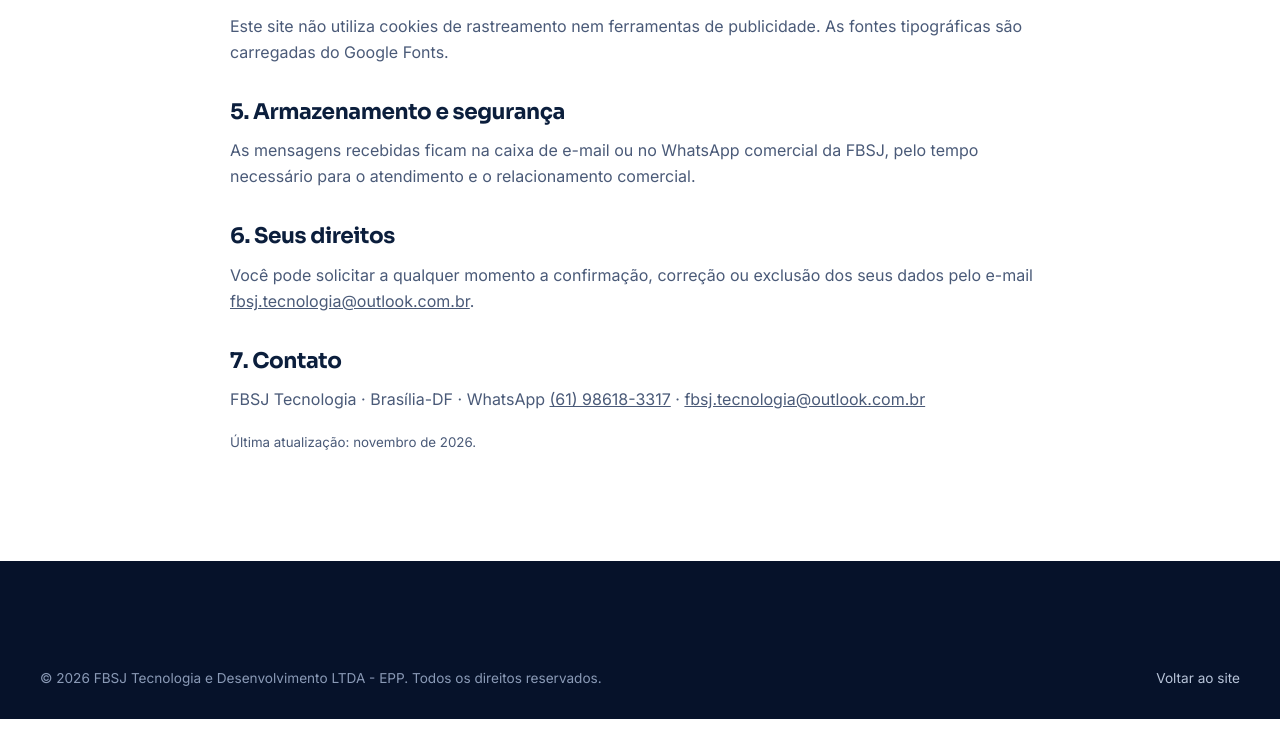
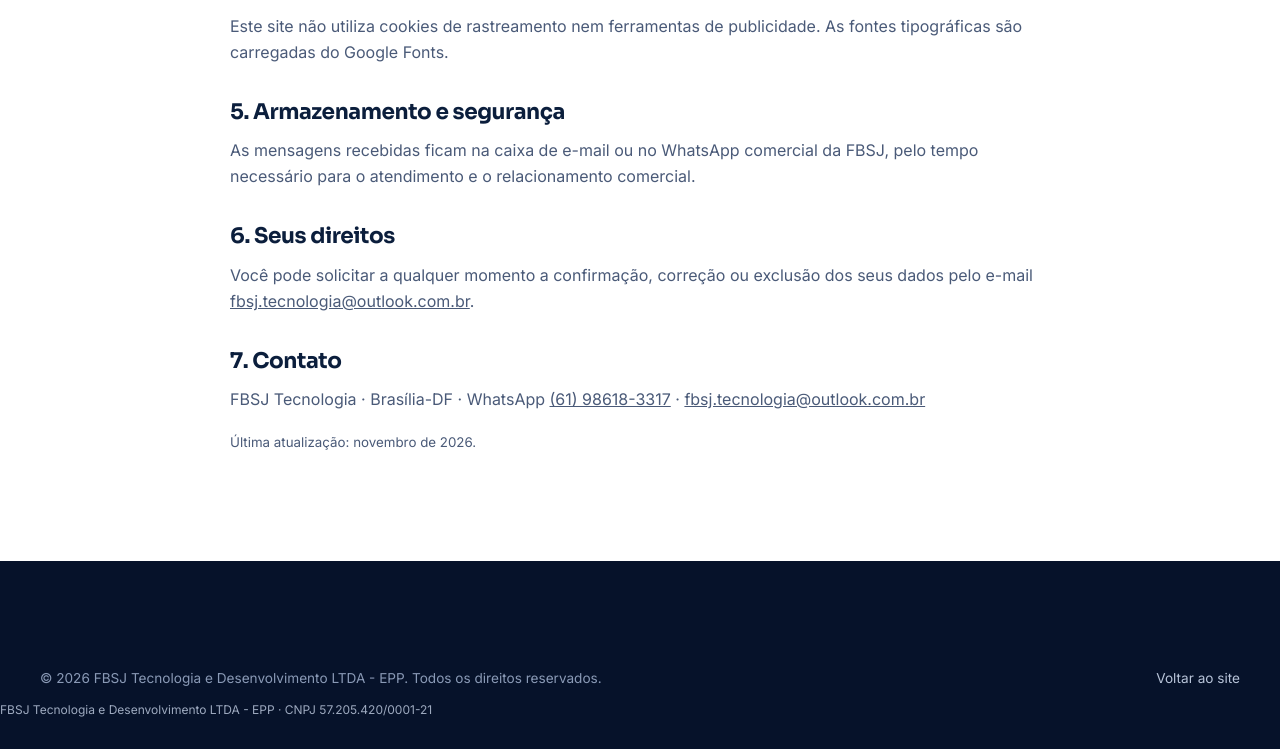
Before and after one commit to fbsj-tecnologia/fbsj-tecnologia.github.io, a plain HTML site: page politica-de-privacidade.html in a window 1280 px wide. Shown: the part 909-1658 px from the top of the page. Before the commit the page ends 1628 px from the top, so only its background shows below. Drawn offline with Linux system fonts and the light colour scheme.

Commit message:
Exibe razão social e CNPJ no rodapé

```diff
--- a/politica-de-privacidade.html
+++ b/politica-de-privacidade.html
@@ -44,6 +44,6 @@
       <p><small>Última atualização: novembro de 2026.</small></p>
     </div>
   </main>
-  <footer class="footer"><div class="container footer__bottom"><p>© 2026 FBSJ Tecnologia e Desenvolvimento LTDA - EPP. Todos os direitos reservados.</p><a href="./">Voltar ao site</a></div></footer>
+  <footer class="footer"><div class="container footer__bottom"><p>© 2026 FBSJ Tecnologia e Desenvolvimento LTDA - EPP. Todos os direitos reservados.</p><a href="./">Voltar ao site</a></div><p class="company-legal" style="display:block;margin:12px 0 0;font-size:12px;line-height:1.5;opacity:.85">FBSJ Tecnologia e Desenvolvimento LTDA - EPP · CNPJ 57.205.420/0001-21</p></footer>
 </body>
 </html>
```
